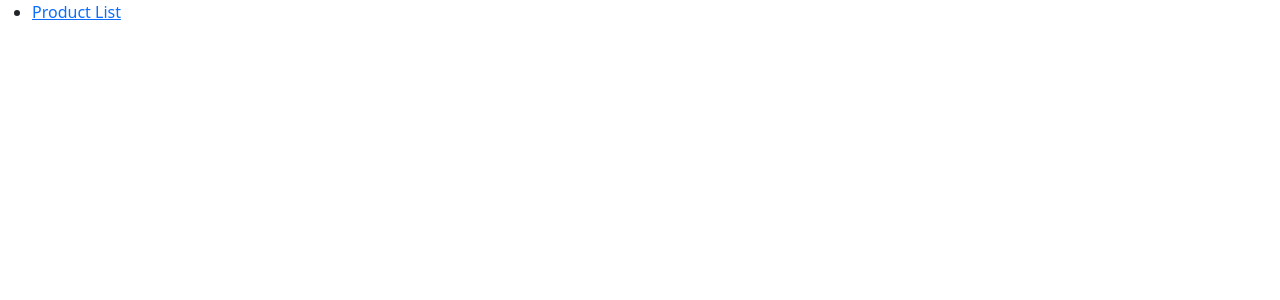
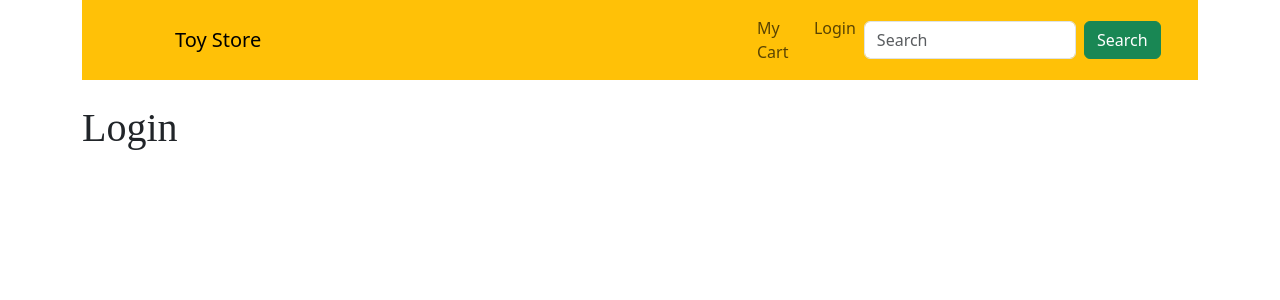
Before and after one commit to takumi-tsuka/toy_store_final, a Vue app: page /login in a window 1280 px wide. Before the commit this address had no page. Shown: the top 300 px of the page. Built offline with nearby package versions, Linux system fonts and the light colour scheme; a web font is replaced by a local one.

Commit message:
nav structure done

```diff
--- a/src/App.vue
+++ b/src/App.vue
@@ -1,12 +1,44 @@
 <template>
-  <div>
-    <nav>
+  <div class="container d-flex justify-content-center mb-4">
+    <div class="row col-12 d-flex justify-content-center">
+      <!-- <nav>
       <ul>
         <li>
-          <router-link to="/">Product List</router-link>
+          <router-link to="/">Main page</router-link>
+        </li>
+        <li>
+          <router-link to="/cart">My Cart</router-link>
+        </li>
+        <li>
+          <router-link to="/login">Login</router-link>
         </li>
       </ul>
-    </nav>
+    </nav> -->
+      <nav class="navbar navbar-expand-lg navbar-light bg-warning">
+        <div class="col-1"></div>
+        <router-link to="/" class="navbar-brand col-6">Toy Store</router-link>
+        <div class="collapse navbar-collapse col-4" id="navbarSupportedContent">
+          <ul class="navbar-nav mr-auto">
+            <li class="nav-item">
+              <router-link to="/cart" class="nav-link">My Cart</router-link>
+            </li>
+            <li class="nav-item">
+              <router-link to="/login" class="nav-link">Login</router-link>
+            </li>
+          </ul>
+          <form class="d-flex" style="column-gap: .5rem;">
+            <input
+              class="form-control"
+              type="search"
+              placeholder="Search"
+              aria-label="Search"
+            />
+            <button type="submit" class="btn btn-success">Search</button>
+          </form>
+          <div class="col-1"></div>
+        </div>
+      </nav>
+    </div>
   </div>
 
   <main>
@@ -23,6 +55,6 @@ export default {
 
 <style>
 main {
-  font-family: 'Walter Turncoat', cursive;
+  font-family: "Walter Turncoat", cursive;
 }
 </style>
--- a/src/components/CartCompo.vue
+++ b/src/components/CartCompo.vue
@@ -1,8 +1,10 @@
 <template>
-
+  <div class="container">
+    <h1>Cart</h1>
+  </div>
 </template>
 <script>
 export default {
-    name:"CartCompo"
-}
+  name: "CartCompo",
+};
 </script>
--- a/src/components/DetailCompo.vue
+++ b/src/components/DetailCompo.vue
@@ -1,8 +1,10 @@
 <template>
-
+  <div class="container">
+    <h1>Detail</h1>
+  </div>
 </template>
 <script>
 export default {
-    name:"DetailCompo"
-}
+  name: "DetailCompo",
+};
 </script>
--- a/src/components/LoginCompo.vue
+++ b/src/components/LoginCompo.vue
@@ -1,8 +1,10 @@
 <template>
-
+  <div class="container">
+    <h1>Login</h1>
+  </div>
 </template>
 <script>
 export default {
-    name:"LoginCompo"
-}
+  name: "LoginCompo",
+};
 </script>
--- a/src/router/index.js
+++ b/src/router/index.js
@@ -1,5 +1,8 @@
 import { createWebHistory, createRouter } from "vue-router";
 import ProductCompo from "../components/Home/ProductList.vue";
+import DetailCompo from "../components/DetailCompo.vue";
+import LoginCompo from "../components/LoginCompo.vue";
+import CartCompo from "../components/CartCompo.vue";
 
 const routes = [
     {
@@ -7,8 +10,24 @@ const routes = [
         alias:"/home",
         name:'product-page',
         component: ProductCompo
+    },
+    {
+        path:"/detail",
+        name:'detail-page',
+        component: DetailCompo
+    },
+    {
+        path:"/login",
+        name:'login-page',
+        component: LoginCompo
+    },
+    {
+        path:"/cart",
+        name:'cart-page',
+        component: CartCompo
     }
 ];
+
 const router = createRouter({
     history:createWebHistory(),
     routes
```
